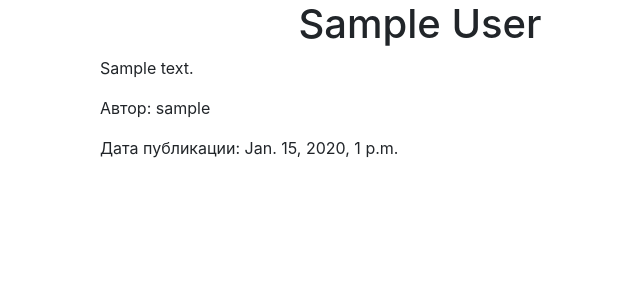
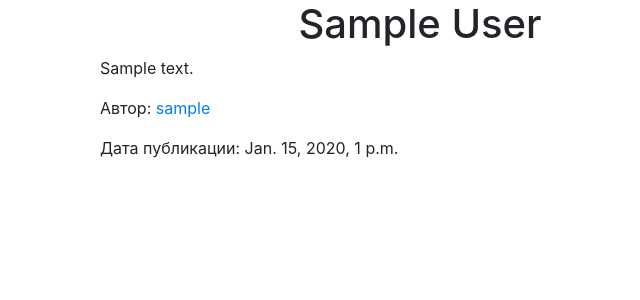
Before and after one commit to jodjjs1/forum, a Django app: page /articles/id/1 in a window 1280 px wide. Shown: the part 56-356 px from the top of the page, without its empty margins (220-860 px from the left). Run offline with Django 3.2, Linux system fonts and the light colour scheme; tables that the repository leaves empty hold one stand-in row (values such as "Sample post").

Commit message:
pretty layout

```diff
--- a/templates/userforum/article.html
+++ b/templates/userforum/article.html
@@ -11,7 +11,7 @@
 <div class="article">
     <h1>{{ article.title }}</h1>
     <p>{{ article.text }}</p>
-    <p>Автор: {{ article.autor }}</p>
+    <p>Автор: <a href="{% url 'up' article.autor.id %}">{{ article.autor }}</a></p>
     <p>Дата публикации: {{ article.publish_time }}</p>
 </div>
 
--- a/templates/userforum/articles.html
+++ b/templates/userforum/articles.html
@@ -14,7 +14,7 @@
             <h5 class="card-header">{{ article.title }}</h5>
             <div class="card-body">
                 <h5 class="card-title">{{ article.text }}</h5>
-                <p class="card-text">Автор: {{ article.autor }}</p>
+                <p class="card-text">Автор: <a href="{% url 'up' article.autor.id %}">{{ article.autor }}</a></p>
                 <a href="{% url 'show_article' article.id %}" class="btn btn-primary">Читать</a>
             </div>
         </div>
```
